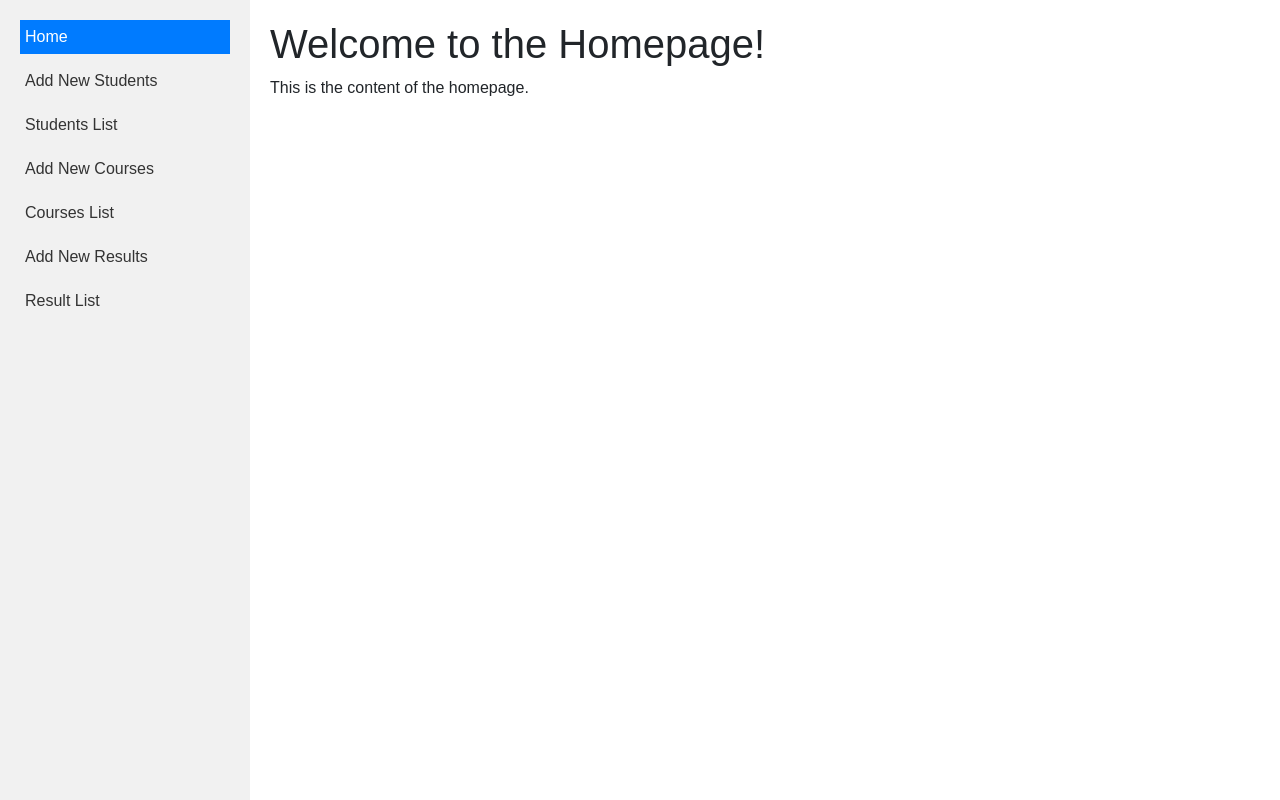
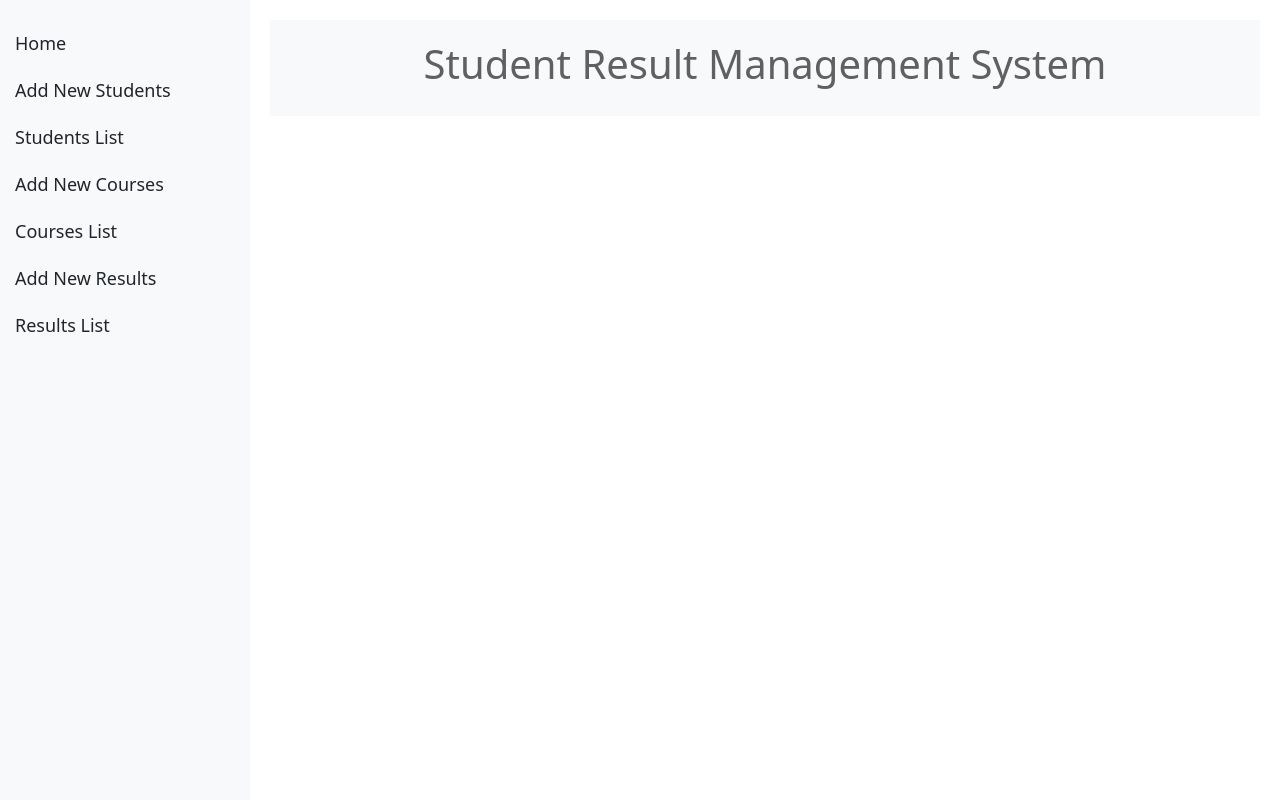
Before and after one commit to fpSpindola/student-result-management-system, a Django app: page / in a window 1280 px wide. Run offline with Django 4.2, Linux system fonts and the light colour scheme.

Commit message:
Template and Docker adjustments

```diff
--- a/docker-compose.yml
+++ b/docker-compose.yml
@@ -5,7 +5,7 @@ services:
     build:
       context: .
       dockerfile: Dockerfile
-    command: gunicorn StudentResultManagementSystem.wsgi -c config/gunicorn.py
+    command: gunicorn --bind :8000 --workers 2 StudentResultManagementSystem.wsgi
     labels:
       com.shyftlabs.project: student-result-management-system
     env_file: .env
--- a/templates/homepage.html
+++ b/templates/homepage.html
@@ -6,7 +6,6 @@
 
 {% block content %}
 <div class="header">
-    <h1>Welcome to the Homepage!</h1>
+    <h1>Student Result Management System</h1>
 </div>
-<p>This is the content of the homepage.</p>
 {% endblock %}
--- a/templates/sidebar_base.html
+++ b/templates/sidebar_base.html
@@ -9,60 +9,83 @@
     <link href="https://cdn.jsdelivr.net/npm/bootstrap-datepicker@1.9.0/dist/css/bootstrap-datepicker.min.css" rel="stylesheet">
     <script src="https://ajax.googleapis.com/ajax/libs/jquery/3.6.0/jquery.min.js"></script>
     <style>
+        /* Custom sidebar styles */
         body {
-            font-family: Arial, sans-serif;
-            display: flex;
-            min-height: 100vh;
             margin: 0;
         }
+
         .sidebar {
+            height: 100%;
             width: 250px;
-            background-color: #f1f1f1;
+            position: fixed;
+            top: 0;
+            left: 0;
+            margin: 0;
+            background-color: #f8f9fa;
+            padding-top: 20px;
+        }
+
+        .sidebar a {
+            padding: 10px 15px;
+            font-size: 18px;
+            display: block;
+            color: #212529;
+        }
+
+        .sidebar a:hover {
+            background-color: #e9ecef;
+        }
+
+        .content {
+            margin-left: 250px;
             padding: 20px;
         }
-        .content {
-            flex: 1;
+
+        /* Custom header styles */
+        .header {
+            background-color: #f8f9fa;
+            color: #606060;
             padding: 20px;
+            text-align: center;
+            h1.
         }
-        ul {
-            list-style-type: none;
-            padding: 0;
-        }
-        li {
-            margin-bottom: 10px;
-        }
-        a {
-            text-decoration: none;
-            color: #333;
-            display: block;
-            padding: 5px;
-        }
-        a:hover {
-            color: #007bff;
-        }
-        .active {
-            background-color: #007bff;
-            color: #fff;
-        }
+
     </style>
 </head>
 <body>
-
-<script src="https://cdn.jsdelivr.net/npm/bootstrap-datepicker@1.9.0/dist/js/bootstrap-datepicker.min.js"></script>
+    <!-- Sidebar -->
     <div class="sidebar">
-        <ul>
-            <li><a href="{% url '' %}" class="{% if request.path == '/' %}active{% endif %}">Home</a></li>
-            <li><a href="{% url 'add_student' %}" class="{% if request.path == '/add_student/' %}active{% endif %}">Add New Students</a></li>
-            <li><a href="{% url 'student_list' %}" class="{% if request.path == '/student_list/' %}active{% endif %}">Students List</a></li>
-            <li><a href="{% url 'create_course' %}" class="{% if request.path == '/add_course/' %}active{% endif %}">Add New Courses</a></li>
-            <li><a href="{% url 'course_list' %}" class="{% if request.path == '/course_list/' %}active{% endif %}">Courses List</a></li>
-            <li><a href="{% url 'add_result' %}" class="{% if request.path == '/add_result/' %}active{% endif %}">Add New Results</a></li>
-            <li><a href="{% url 'result_list' %}" class="{% if request.path == '/result_list/' %}active{% endif %}">Result List</a></li>
+        <!-- Sidebar Links -->
+        <ul class="nav flex-column">
+            <li class="nav-item">
+                <a class="nav-link" href="{% url '' %}">Home</a>
+            </li>
+            <li class="nav-item">
+                <a class="nav-link" href="{% url 'add_student' %}">Add New Students</a>
+            </li>
+            <li class="nav-item">
+                <a class="nav-link" href="{% url 'student_list' %}">Students List</a>
+            </li>
+            <li class="nav-item">
+                <a class="nav-link" href="{% url 'create_course' %}">Add New Courses</a>
+            </li>
+            <li class="nav-item">
+                <a class="nav-link" href="{% url 'course_list' %}">Courses List</a>
+            </li>
+            <li class="nav-item">
+                <a class="nav-link" href="{% url 'add_result' %}">Add New Results</a>
+            </li>
+            <li class="nav-item">
+                <a class="nav-link" href="{% url 'result_list' %}">Results List</a>
+            </li>
         </ul>
     </div>
+
+    <!-- Page Content -->
     <div class="content">
-        {% block content %}
-        {% endblock %}
+        {% block content %}{% endblock %}
     </div>
+    <script src="https://cdn.jsdelivr.net/npm/bootstrap-datepicker@1.9.0/dist/js/bootstrap-datepicker.min.js"></script>
+    <script src="https://cdn.jsdelivr.net/npm/bootstrap@5.3.0/dist/js/bootstrap.bundle.min.js"></script>
 </body>
 </html>
```
Also changed, not shown: README.md, 1 other file.
